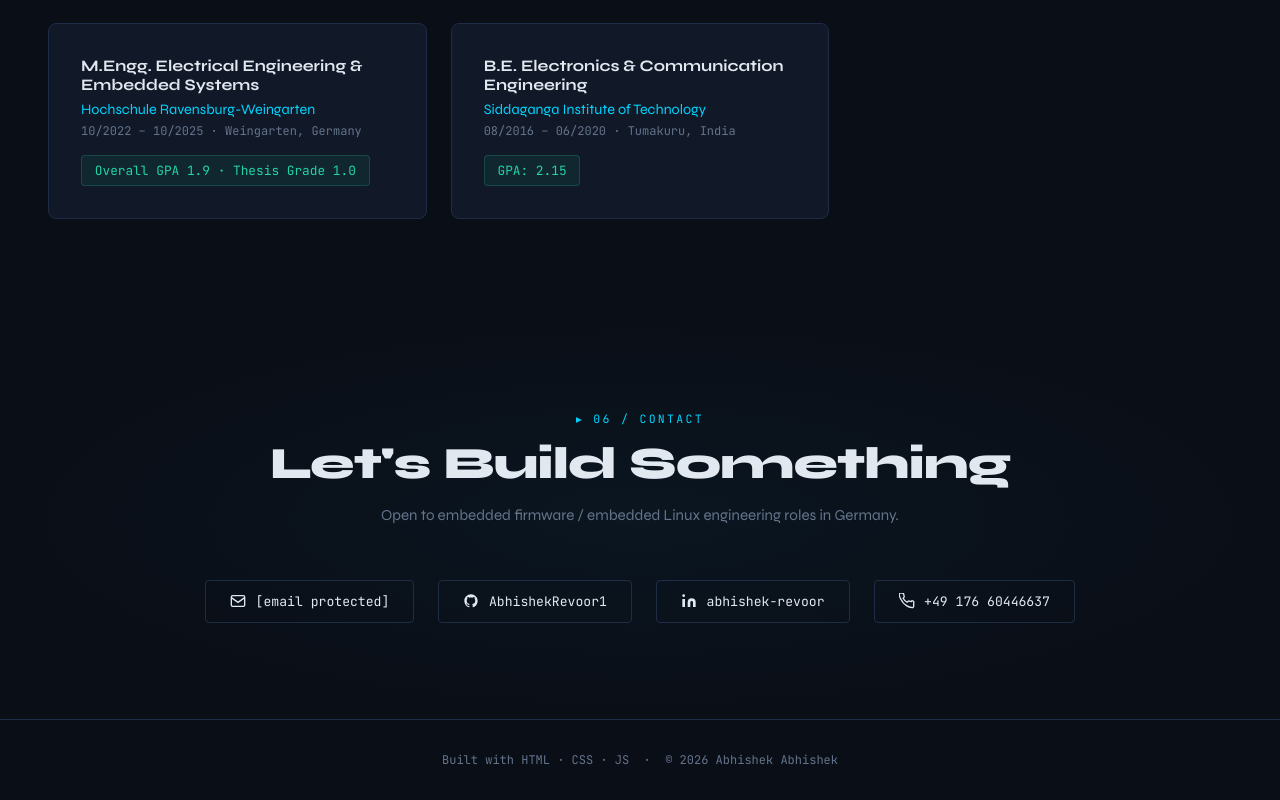
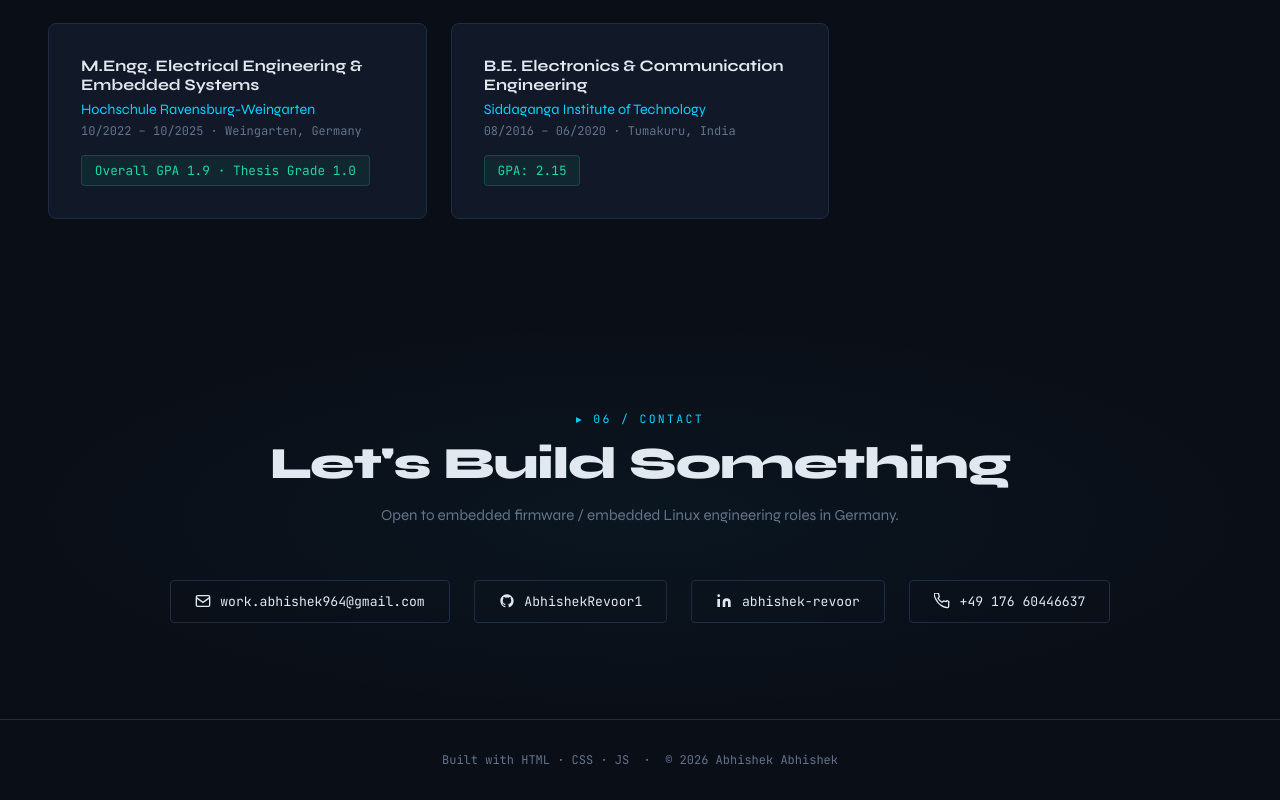
Before and after one commit to AbhishekRevoor1/AbhishekRevoor1.github.io, a plain HTML site: page index.html in a window 1280 px wide. Shown: the part 4709-5509 px from the top of the page. Drawn offline with Linux system fonts and the light colour scheme.

Commit message:
Update contact information and links in index.html

```diff
--- a/index.html
+++ b/index.html
@@ -606,7 +606,7 @@
       <svg viewBox="0 0 24 24" width="16" height="16" fill="currentColor"><path d="M12 2C6.477 2 2 6.477 2 12c0 4.418 2.865 8.166 6.839 9.489.5.092.682-.217.682-.482 0-.237-.009-.868-.013-1.703-2.782.604-3.369-1.341-3.369-1.341-.454-1.155-1.11-1.463-1.11-1.463-.908-.62.069-.608.069-.608 1.003.07 1.531 1.031 1.531 1.031.892 1.529 2.341 1.087 2.91.832.092-.647.35-1.088.636-1.338-2.22-.253-4.555-1.11-4.555-4.943 0-1.091.39-1.984 1.029-2.682-.103-.253-.446-1.27.098-2.646 0 0 .84-.269 2.75 1.025A9.578 9.578 0 0112 6.836c.85.004 1.705.115 2.504.337 1.909-1.294 2.747-1.025 2.747-1.025.546 1.376.202 2.393.1 2.646.64.698 1.028 1.591 1.028 2.682 0 3.841-2.337 4.687-4.565 4.935.359.309.678.919.678 1.852 0 1.336-.012 2.415-.012 2.741 0 .267.18.578.688.48C19.138 20.163 22 16.418 22 12c0-5.523-4.477-10-10-10z"/></svg>
       GitHub
     </a>
-    <a href="/cdn-cgi/l/email-protection#275048554c0946454f4e544f424c1e111367404a464e4b0944484a" class="btn btn-outline">
+    <a href="mailto:work.abhishek964@gmail.com" class="btn btn-outline">
       <svg viewBox="0 0 24 24" width="16" height="16" fill="none" stroke="currentColor" stroke-width="2"><rect x="2" y="4" width="20" height="16" rx="2"/><path d="m2 7 10 7 10-7"/></svg>
       Get in Touch
     </a>
@@ -916,9 +916,9 @@
   </div>
 
   <div class="contact-links animate-on-scroll">
-    <a href="/cdn-cgi/l/email-protection#9becf4e9f0b5faf9f3f2e8f3fef0a2adafdbfcf6faf2f7b5f8f4f6" class="contact-link">
+    <a href="mailto:work.abhishek964@gmail.com" class="contact-link">
       <svg viewBox="0 0 24 24" fill="none" stroke="currentColor" stroke-width="2"><rect x="2" y="4" width="20" height="16" rx="2"/><path d="m2 7 10 7 10-7"/></svg>
-      <span class="__cf_email__" data-cfemail="52253d20397c33303a3b213a37396b646612353f333b3e7c313d3f">[email&#160;protected]</span>
+      work.abhishek964@gmail.com
     </a>
     <a href="https://github.com/AbhishekRevoor1" target="_blank" class="contact-link">
       <svg viewBox="0 0 24 24" fill="currentColor"><path d="M12 2C6.477 2 2 6.477 2 12c0 4.418 2.865 8.166 6.839 9.489.5.092.682-.217.682-.482 0-.237-.009-.868-.013-1.703-2.782.604-3.369-1.341-3.369-1.341-.454-1.155-1.11-1.463-1.11-1.463-.908-.62.069-.608.069-.608 1.003.07 1.531 1.031 1.531 1.031.892 1.529 2.341 1.087 2.91.832.092-.647.35-1.088.636-1.338-2.22-.253-4.555-1.11-4.555-4.943 0-1.091.39-1.984 1.029-2.682-.103-.253-.446-1.27.098-2.646 0 0 .84-.269 2.75 1.025A9.578 9.578 0 0112 6.836c.85.004 1.705.115 2.504.337 1.909-1.294 2.747-1.025 2.747-1.025.546 1.376.202 2.393.1 2.646.64.698 1.028 1.591 1.028 2.682 0 3.841-2.337 4.687-4.565 4.935.359.309.678.919.678 1.852 0 1.336-.012 2.415-.012 2.741 0 .267.18.578.688.48C19.138 20.163 22 16.418 22 12c0-5.523-4.477-10-10-10z"/></svg>
```
